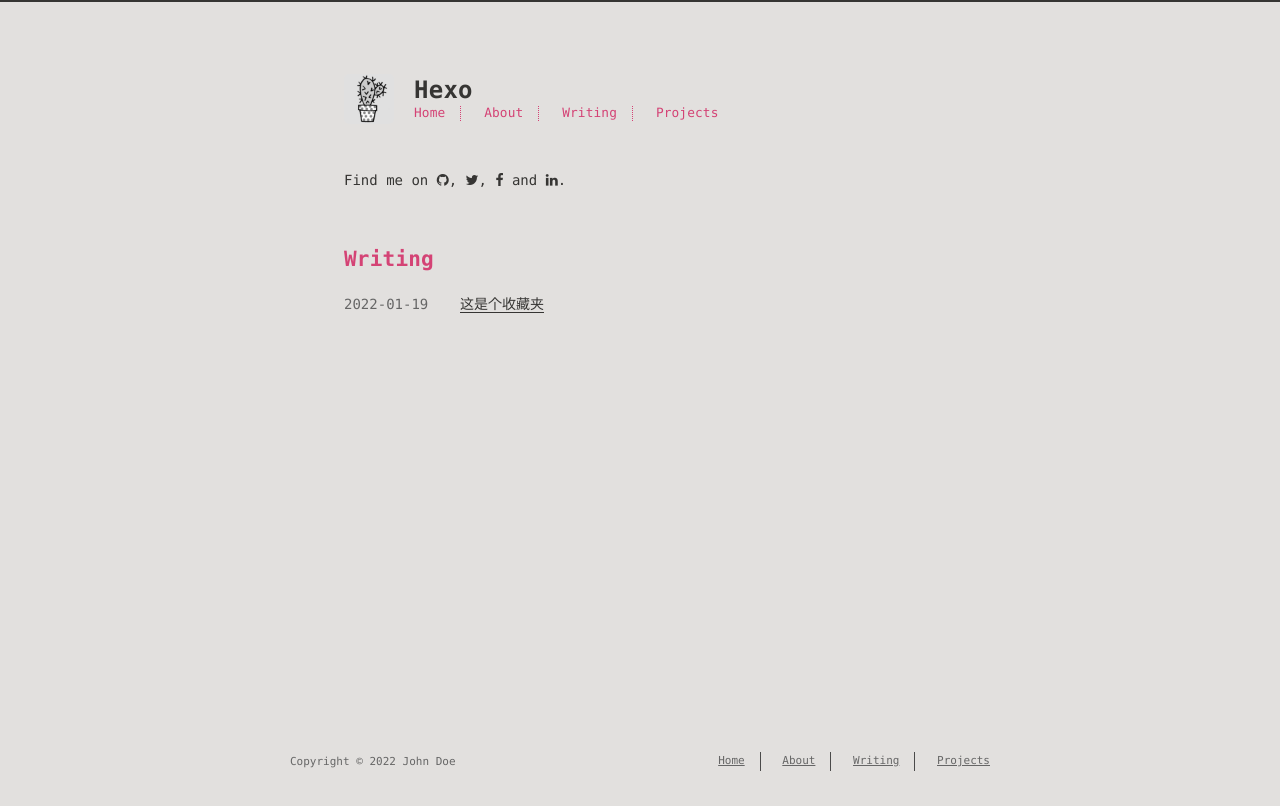
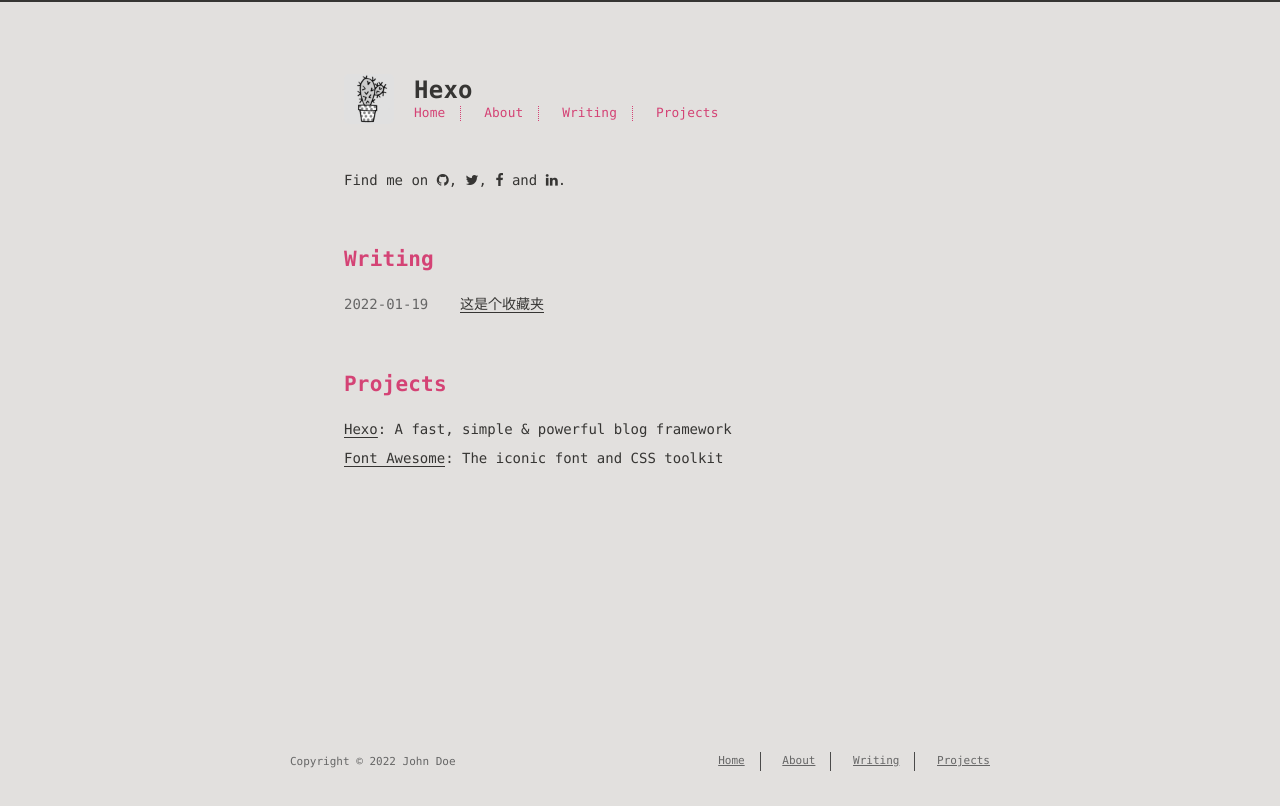
Before and after one commit to RainbowXie/RainbowXie.github.io, a plain HTML site: page index.html in a window 1280 px wide. Drawn offline with Linux system fonts and the light colour scheme; a web font is replaced by a local one.

Commit message:
Site updated: 2022-01-19 11:00:03

```diff
--- a/index.html
+++ b/index.html
@@ -124,6 +124,21 @@
 </section>
 
 
+<section id="projects">
+  <span class="h1"><a target="_blank" rel="noopener" href="http://github.com/gabithume">Projects</a></span>
+  <ul class="project-list">
+
+      <li class="project-item">
+        <a target="_blank" rel="noopener" href="https://hexo.io/">Hexo</a>: A fast, simple &amp; powerful blog framework
+      </li>
+
+      <li class="project-item">
+        <a target="_blank" rel="noopener" href="http://fontawesome.io/">Font Awesome</a>: The iconic font and CSS toolkit
+      </li>
+
+  </ul>
+</section>
+
 
     </div>
 
```
